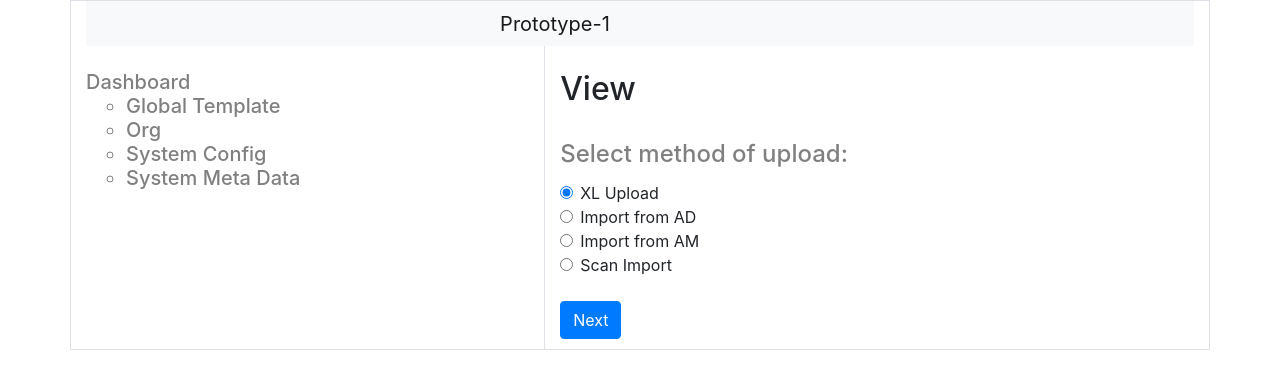
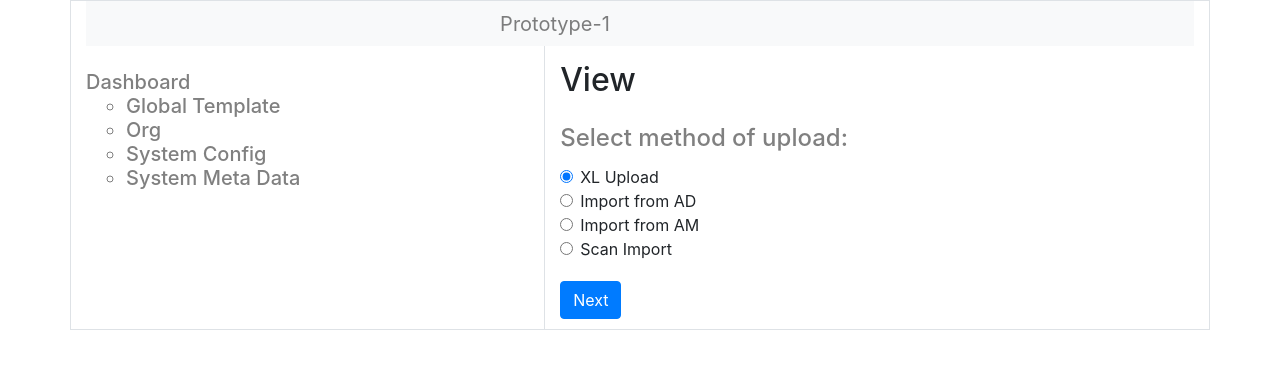
Before and after one commit to send2abhishek/autoPilotApp, a React (Create React App) app: page / in a window 1280 px wide. Shown: the top 388 px of the page. Built offline with nearby package versions, Linux system fonts and the light colour scheme.

Commit message:
css changes

```diff
--- /dev/null
+++ b/src/App.css
@@ -0,0 +1,44 @@
+.navbar-dimensions{
+    height:45px;
+}
+
+.navbar-text{
+    margin-left : 37%;
+}
+
+.side-bar-text{
+    color: grey;
+}
+
+.h4-text{
+    color: grey;
+    margin-bottom:12px;
+}
+
+.button-style{
+    margin-bottom:10px;
+    margin-top:20px;
+}
+
+.margin-upload{
+    margin-top:14px;
+}
+
+.margin-h2-top{
+    margin-top:15px;
+}
+
+.margin-h4-top{
+    margin-top:25px;
+}
+
+.margin-details-top{
+    margin-top:32px;
+}
+
+.choose-file-style{
+    padding-top: 1.275rem !important;
+    padding-right: 0.75rem !important;
+    padding-bottom:2.975rem !important;
+    padding-left: 0.75rem !important;
+}
--- a/src/App.js
+++ b/src/App.js
@@ -3,6 +3,8 @@ import { BrowserRouter, Route, Switch, Redirect } from "react-router-dom";
 import Container from "./Components/Container";
 import Fileupload from "./Components/Fileupload";
 import FileDetails from "./Components/fileDetails";
+import './App.css';
+
 function App() {
   return (
     <div>
--- a/src/Components/Container.jsx
+++ b/src/Components/Container.jsx
@@ -1,24 +1,29 @@
 import React, { Component } from "react";
+
 class Container extends Component {
+
   constructor(props) {
     super(props);
     this.state = {};
   }
 
+  //handling the next button which takes the selected option of upload to the file upload page.
   clickHandler = () => {
     this.props.history.replace("/uploadXs");
   };
+
+  //for view
   render() {
     return (
       <div className="container border">
         <div className="row">
           <div className="col-sm-12">
-          <nav class="navbar navbar-expand-lg navbar-light bg-light" style={{"height":"45px"}}>
-          <a class="navbar-brand" style={{"marginLeft":"37%"}} href="#">Prototype-1</a>
+          <nav className="navbar navbar-expand-lg navbar-light bg-light navbar-dimensions">
+          <a className="navbar-brand navbar-text" href="#">Prototype-1</a>
             </nav>
           </div>
           <div className="col-sm border-right">
-          <h5 style={{color: 'grey'}}>
+          <h5 className="side-bar-text">
             <ul className="list-unstyled">
               <br />
 
@@ -36,10 +41,8 @@ class Container extends Component {
           </div>
 
           <div className="col-sm-7">
-            <br />
-            <h2 >View</h2>
-            <br />
-            <h4 style={{color: 'grey', marginBottom:'12px'}}>Select method of upload: </h4>
+            <h2 className="margin-h2-top">View</h2>
+            <h4 className="h4-text margin-h4-top">Select method of upload: </h4>
             <form>
               <div className="form-check">
                 <label className="form-check-label">
@@ -90,10 +93,9 @@ class Container extends Component {
                   Scan Import
                 </label>
               </div>
-              <br />
               <button
                 type="submit"
-                className="btn btn-primary" style={{"marginBottom":"10px"}}
+                className="btn btn-primary button-style"
                 onClick={() => this.clickHandler()}
               >
                 Next
--- a/src/Components/Fileupload.jsx
+++ b/src/Components/Fileupload.jsx
@@ -1,18 +1,22 @@
 import React, { Component } from "react";
 import axios from "../axios-instance";
 class Fileupload extends Component {
+
   constructor(props) {
     super(props);
     this.state = {
       avatar: "",
     };
   }
+
+  //handler used to upload a file.
   avatarHandler = (e) => {
-    console.log("abc", e.target.files[0]);
     this.setState({
       avatar: e.target.files[0],
     });
   };
+
+  //clicking on upload will call this function which intern calls an api to save uploaded file information in the database.
   handleSubmitAvatar = (e) => {
     e.preventDefault();
     let formData = new FormData();
@@ -30,18 +34,20 @@ class Fileupload extends Component {
       })
       .catch((err) => alert("File format not supported. Only .xlsx, .pdf and .doc are supported."));
   };
+
+  //for view
   render() {
     return (
       <div>
         <div className="container border">
           <div className="row">
           <div className="col-sm-12">
-          <nav class="navbar navbar-expand-lg navbar-light bg-light" style={{"height":"45px"}}>
-          <a class="navbar-brand" style={{"marginLeft":"37%"}} href="#">Prototype-2</a>
+          <nav class="navbar navbar-expand-lg navbar-light bg-light navbar-dimensions">
+          <a class="navbar-brand navbar-text" href="#">Prototype-2</a>
             </nav>
           </div>
           <div className="col-sm border-right">
-          <h5 style={{color: 'grey'}}>
+          <h5 className="side-bar-text">
               <ul className="list-unstyled">
                 <br />
 
@@ -59,15 +65,12 @@ class Fileupload extends Component {
             </div>
             <div className="col-sm-7">
               <form>
-                <div className="form-group" style={{"marginTop":"10px"}}>
+                <div className="form-group margin-upload">
                   <h4>Upload File:</h4>
                   <br />
                   <input
                     type="file"
-                    className="form-control" style={{"paddingTop": "1.275rem",
-                      "paddingRight": "0.75rem",
-                      "paddingBottom": "2.975rem",
-                      "paddingLeft": "0.75rem"}}
+                    className="form-control choose-file-style"
                     id="file-id"
                     // value={avatar}
                     onChange={this.avatarHandler}
@@ -75,7 +78,7 @@ class Fileupload extends Component {
                 </div>
                 <button
                   type="submit"
-                  className="btn btn-primary" style = {{"marginBottom":"8px"}}
+                  className="btn btn-primary button-style"
                   onClick={this.handleSubmitAvatar}
                   data-dismiss="modal"
                 >
--- a/src/Components/fileDetails.jsx
+++ b/src/Components/fileDetails.jsx
@@ -1,6 +1,7 @@
 import React, { Component } from "react";
 import axios from "../axios-instance";
 class Filedetails extends Component {
+
   constructor(props) {
     super(props);
     this.state = {
@@ -9,6 +10,8 @@ class Filedetails extends Component {
       CanonicalData: [],
     };
   }
+
+  //already uploaded files will be shown as a list for conversion in canonical data.
   componentDidMount = () => {
     axios
       .get("/")
@@ -21,6 +24,8 @@ class Filedetails extends Component {
         console.log(err);
       });
   };
+
+  //calling an api to get canonical data from the database.
   CanonicalHandler = (e) => {
     e.preventDefault();
     axios
@@ -35,13 +40,16 @@ class Filedetails extends Component {
         console.log(err);
       });
   };
+
+//handling change for radio button click.
   handleChange = (e) => {
     this.setState({
       name: e.target.value,
     });
   };
+
+  //for view
   render() {
-    console.log("sys data", this.state.CanonicalData);
     let mapData =
       this.state.data.length > 0 ? (
         this.state.data.map((data, index) => {
@@ -86,12 +94,12 @@ class Filedetails extends Component {
         <div className="container border">
           <div className="row">
           <div className="col-sm-12">
-          <nav class="navbar navbar-expand-lg navbar-light bg-light" style={{"height":"45px"}}>
-          <a class="navbar-brand" style={{"marginLeft":"37%"}} href="#">Prototype-3</a>
+          <nav class="navbar navbar-expand-lg navbar-light bg-light navbar-dimensions">
+          <a class="navbar-brand navbar-text" href="#">Prototype-3</a>
             </nav>
           </div>
             <div className="col-sm border-right">
-            <h5 style={{color: 'grey'}}>
+            <h5 className="side-bar-text">
               <ul className="list-unstyled">
                 <br />
 
@@ -109,24 +117,20 @@ class Filedetails extends Component {
             </div>
 
             <div className="col-sm-7">
-              <br />
-              <h2>View XL Import</h2>
-              <br />
-              <h4 style={{color: 'grey', marginBottom:'15px'}}>Select from below uploaded files: </h4>
+              <h2 className="margin-h2-top">View XL Import</h2>
+              <h4 className="h4-text margin-h4-top">Select from below uploaded files: </h4>
               <form>
                 {mapData}
-<br />
-<br />
                 <button
                   type="submit"
-                  className="btn btn-primary"
+                  className="btn btn-primary margin-details-top"
                   onClick={this.CanonicalHandler}
                 >
                   Convert to Canonical Form
                 </button>
               </form>
-<br />
-              <table className="table">
+
+              <table className="table margin-details-top">
                 {this.state.CanonicalData.length > 0 ? (
                   <thead>
                     <tr>
```
